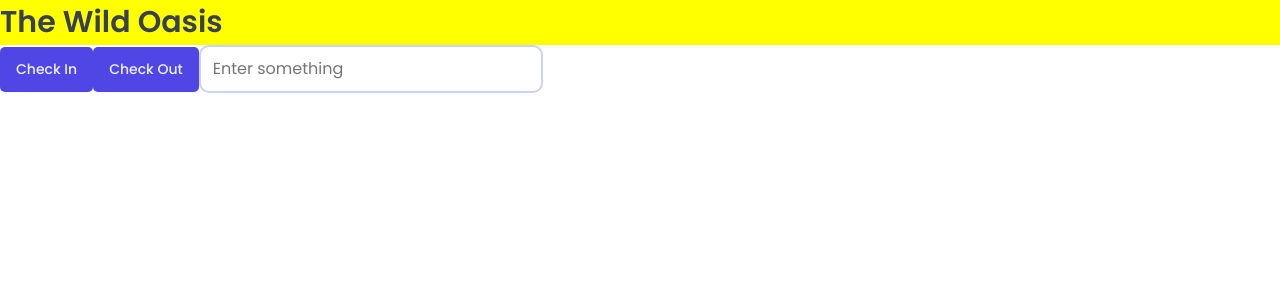
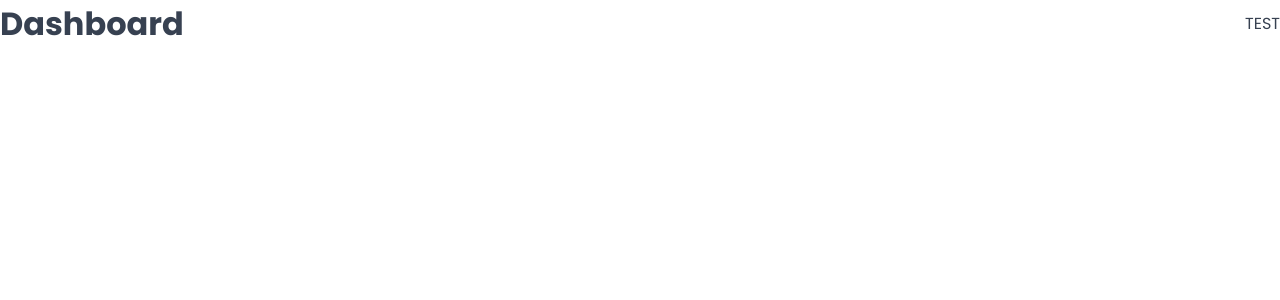
Before and after one commit to Nik00NN/the-wild-oasis, a React (Vite) app: page /dashboard in a window 1280 px wide. Shown: the top 300 px of the page. Built offline with nearby package versions, Linux system fonts and the light colour scheme; a web font is replaced by a local one.

Commit message:
Created useMoveBack custom hook, some reusable components and a PageNotFound page

```diff
--- a/package.json
+++ b/package.json
@@ -12,6 +12,7 @@
   "dependencies": {
     "react": "^18.3.1",
     "react-dom": "^18.3.1",
+    "react-router-dom": "^6.27.0",
     "styled-components": "^6.1.13"
   },
   "devDependencies": {
--- a/src/App.jsx
+++ b/src/App.jsx
@@ -1,39 +1,19 @@
-import styled from "styled-components";
+import { BrowserRouter, Navigate, Route, Routes } from "react-router-dom";
+import PageNotFound from "./pages/PageNotFound";
+import Dashboard from "./pages/Dashboard";
 import GlobalStyles from "./styles/GlobalStyles";
-
-const H1 = styled.h1`
-  font-size: 30px;
-  font-weight: 600;
-  background-color: yellow;
-`;
-
-const Button = styled.button`
-  font-size: 1.4rem;
-  padding: 1.2rem 1.6rem;
-  font-weight: 500;
-  border: none;
-  border-radius: var(--border-radius-sm);
-  background-color: var(--color-brand-600);
-  color: var(--color-brand-50);
-  box-shadow: var(--shadow-sm);
-`;
-
-const Input = styled.input`
-  border: 2px solid var(--color-brand-200);
-  border-radius: 10px;
-  padding: 1rem 1.2rem;
-`;
 
 const App = () => {
   return (
     <>
       <GlobalStyles />
-      <div>
-        <H1>The Wild Oasis</H1>
-        <Button onClick={() => alert("Check In")}>Check In</Button>
-        <Button onClick={() => alert("Check Out")}>Check Out</Button>
-        <Input type="text" placeholder="Enter something" />
-      </div>
+      <BrowserRouter>
+        <Routes>
+          <Route index element={<Navigate replace to="dashboard" />} />
+          <Route path="dashboard" element={<Dashboard />} />
+          <Route path="*" element={<PageNotFound />} />
+        </Routes>
+      </BrowserRouter>
     </>
   );
 };
--- /dev/null
+++ b/src/hooks/useMoveBack.js
@@ -0,0 +1,6 @@
+import { useNavigate } from "react-router-dom";
+
+export const useMoveBack = () => {
+  const navigate = useNavigate();
+  return () => navigate(-1);
+};
--- /dev/null
+++ b/src/pages/Dashboard.jsx
@@ -0,0 +1,13 @@
+import Heading from "../ui/Heading";
+import Row from "../ui/Row";
+
+const Dashboard = () => {
+  return (
+    <Row type="horizontal">
+      <Heading as="h1">Dashboard</Heading>
+      <p>TEST</p>
+    </Row>
+  );
+};
+
+export default Dashboard;
--- /dev/null
+++ b/src/pages/PageNotFound.jsx
@@ -0,0 +1,46 @@
+import styled from "styled-components";
+
+import { useMoveBack } from "../hooks/useMoveBack";
+import Heading from "../ui/Heading";
+
+const StyledPageNotFound = styled.main`
+  height: 100vh;
+  background-color: var(--color-grey-50);
+  display: flex;
+  align-items: center;
+  justify-content: center;
+  padding: 4.8rem;
+`;
+
+const Box = styled.div`
+  background-color: var(--color-grey-0);
+  border: 1px solid var(--color-grey-100);
+  border-radius: var(--border-radius-md);
+
+  padding: 4.8rem;
+  flex: 0 1 96rem;
+  text-align: center;
+
+  & h1 {
+    margin-bottom: 3.2rem;
+  }
+`;
+
+const PageNotFound = () => {
+  const moveBack = useMoveBack();
+
+  return (
+    <StyledPageNotFound>
+      <Box>
+        <Heading as="h1">
+          The page you are looking for could not be found 😢
+        </Heading>
+        <button onClick={moveBack} size="large">
+          &larr; Go back
+        </button>
+      </Box>
+    </StyledPageNotFound>
+  );
+};
+
+export default PageNotFound;
--- /dev/null
+++ b/src/ui/Heading.jsx
@@ -0,0 +1,26 @@
+import styled, { css } from "styled-components";
+
+const Heading = styled.h1`
+  ${(props) =>
+    props.type === "h1" &&
+    css`
+      font-size: 3rem;
+      font-weight: 600;
+    `}
+
+  ${(props) =>
+    props.type === "h2" &&
+    css`
+      font-size: 2rem;
+      font-weight: 600;
+    `}
+
+    ${(props) =>
+    props.type === "h3" &&
+    css`
+      font-size: 2rem;
+      font-weight: 500;
+    `}
+`;
+
+export default Heading;
--- /dev/null
+++ b/src/ui/Row.jsx
@@ -0,0 +1,25 @@
+import styled, { css } from "styled-components";
+
+const Row = styled.div`
+  display: flex;
+
+  ${(props) =>
+    props.type === "horizontal" &&
+    css`
+      justify-content: space-between;
+      align-items: center;
+    `}
+
+  ${(props) =>
+    props.type === "vertical" &&
+    css`
+      flex-direction: column;
+      gap: 2rem;
+    `}
+`;
+
+Row.defaultProps = {
+  type: "vertical",
+};
+
+export default Row;
```
Also changed, not shown: src/ui/Button.jsx (added, +68 -0 lines), src/ui/Input.jsx (added, +9 -0 lines), 1 other file (tests, documents, lock files or other folders).
